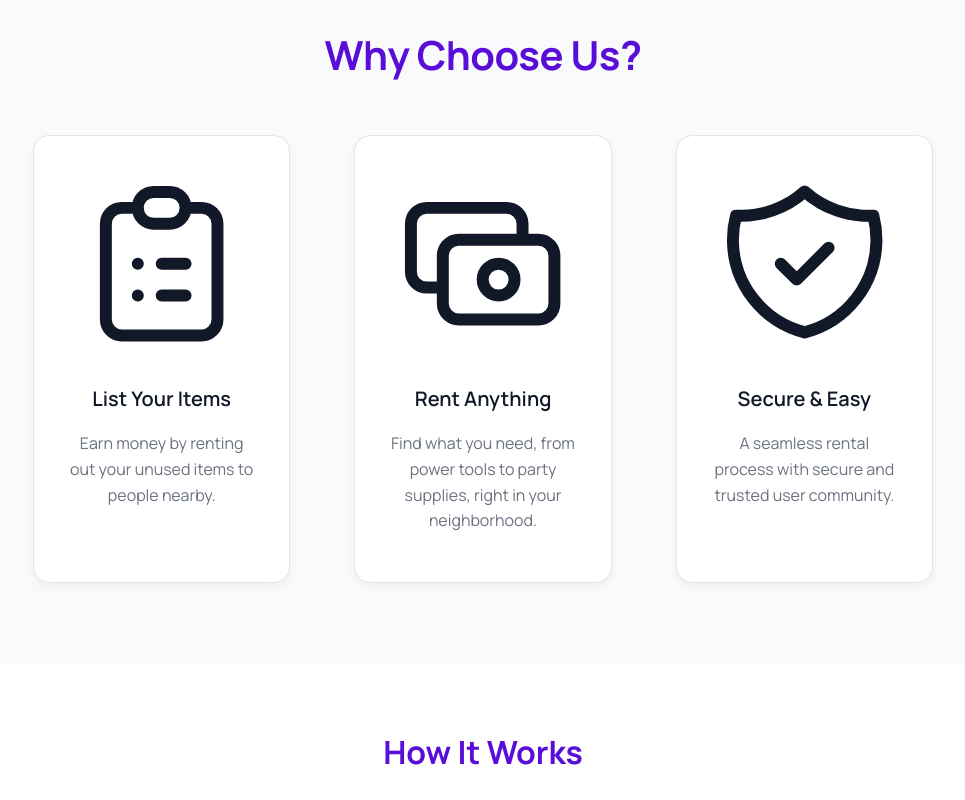
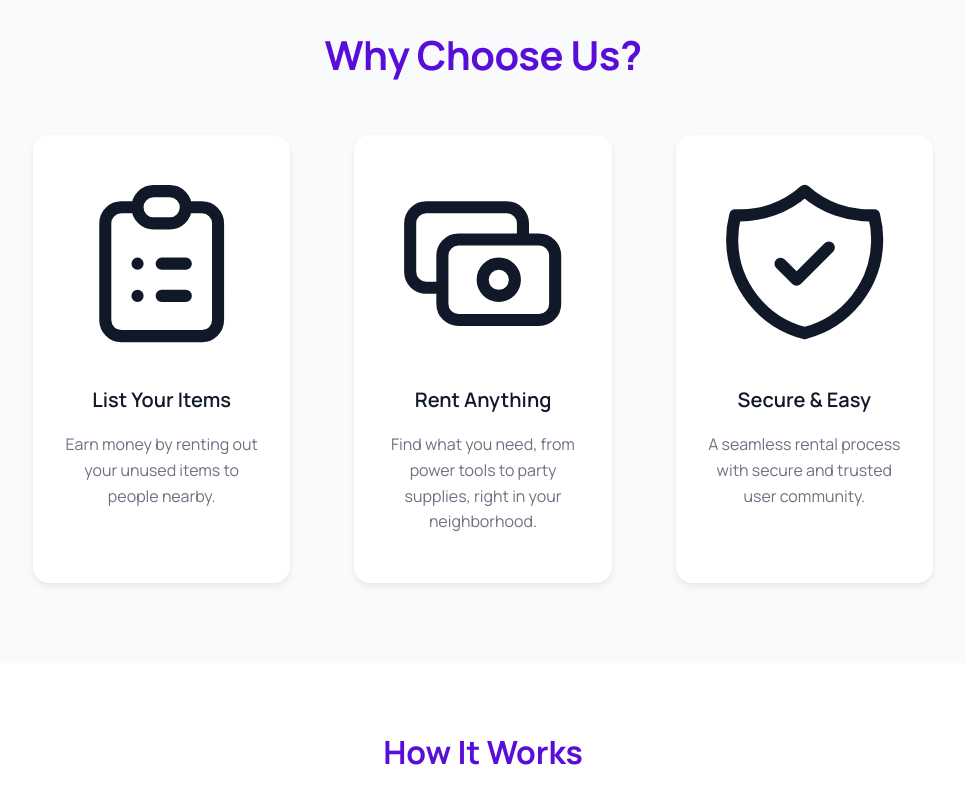
Before and after one commit to swathi-v-4002/RentEase, a React (Vite) app in the folder client/: page / in a window 1280 px wide. Shown: the part 520-1320 px from the top of the page, without its empty margins (157-1122 px from the left). Built offline with nearby package versions, Linux system fonts and the light colour scheme.

Commit message:
minor: update LandingPage component to use CSS variables for borders, shadows, and border-radius

```diff
--- a/client/src/pages/LandingPage.jsx
+++ b/client/src/pages/LandingPage.jsx
@@ -36,17 +36,17 @@ function LandingPage() {
             <section style={{padding: '5rem 0', background: 'var(--background-color)'}}>
                 <h2 style={{textAlign: 'center', fontSize: '2.5rem', fontWeight: 700, marginBottom: '3rem', color: 'var(--primary-color)', letterSpacing: '-0.5px',}}>Why Choose Us?</h2>
                 <div style={{display: 'grid', gridTemplateColumns: 'repeat(auto-fit, minmax(200px, 1fr))', gap: '4rem', maxWidth: '900px', margin: '0 auto', padding: '0 2rem'}}>
-                    <div style={{background: 'var(--surface-color)', border: '1px solid var(--border-color)', borderRadius: '1rem', padding: '2rem', textAlign: 'center', boxShadow: '0 4px 10px rgba(0,0,0,0.05)'}}>
+                    <div style={{background: 'var(--surface-color)', border: 'none', borderRadius: 'var(--radius-lg)', padding: '2rem', textAlign: 'center', boxShadow: 'var(--shadow-md)'}}>
                         <ListIcon />
                         <h3 style={{fontSize: '1.25rem', fontWeight: 600, margin: '1rem 0'}}>List Your Items</h3>
                         <p style={{color: 'var(--subtle-text-color)'}}>Earn money by renting out your unused items to people nearby.</p>
                     </div>
-                    <div style={{background: 'var(--surface-color)', border: '1px solid var(--border-color)', borderRadius: '1rem', padding: '2rem', textAlign: 'center', boxShadow: '0 4px 10px rgba(0,0,0,0.05)'}}>
+                    <div style={{background: 'var(--surface-color)', border: 'none', borderRadius: 'var(--radius-lg)', padding: '2rem', textAlign: 'center', boxShadow: 'var(--shadow-md)'}}>
                         <RentIcon />
                         <h3 style={{fontSize: '1.25rem', fontWeight: 600, margin: '1rem 0'}}>Rent Anything</h3>
                         <p style={{color: 'var(--subtle-text-color)'}}>Find what you need, from power tools to party supplies, right in your neighborhood.</p>
                     </div>
-                    <div style={{background: 'var(--surface-color)', border: '1px solid var(--border-color)', borderRadius: '1rem', padding: '2rem', textAlign: 'center', boxShadow: '0 4px 10px rgba(0,0,0,0.05)'}}>
+                    <div style={{background: 'var(--surface-color)', border: 'none', borderRadius: 'var(--radius-lg)', padding: '2rem', textAlign: 'center', boxShadow: 'var(--shadow-md)'}}>
                         <SecureIcon />
                         <h3 style={{fontSize: '1.25rem', fontWeight: 600, margin: '1rem 0'}}>Secure & Easy</h3>
                         <p style={{color: 'var(--subtle-text-color)'}}>A seamless rental process with secure and trusted user community.</p>
@@ -58,19 +58,19 @@ function LandingPage() {
             <section style={{padding: '4rem 0', background: 'var(--surface-color)'}}>
                 <h2 style={{textAlign: 'center', fontSize: '2rem', fontWeight: 700, marginBottom: '2.5rem', color: 'var(--primary-color)'}}>How It Works</h2>
                 <div style={{display: 'flex', justifyContent: 'center', alignItems: 'center', gap: '2rem', maxWidth: '900px', margin: '0 auto'}}>
-                    <div style={{flex: '1 1 220px', background: 'var(--background-color)', borderRadius: '1rem', padding: '2rem', textAlign: 'center', boxShadow: '0 2px 8px rgba(0,0,0,0.04)'}}>
+                    <div style={{flex: '1 1 220px', background: 'var(--background-color)', borderRadius: 'var(--radius-lg)', padding: '2rem', textAlign: 'center', boxShadow: 'var(--shadow-sm)'}}>
                         <div style={{fontSize: '2rem', fontWeight: 700, color: 'var(--primary-color)', marginBottom: '0.5rem'}}>1</div>
                         <h3 style={{fontSize: '1.1rem', fontWeight: 600}}>Create an Account</h3>
                         <p style={{color: 'var(--subtle-text-color)'}}>Sign up in minutes and get ready to start renting or listing.</p>
                     </div>
                     <div style={{fontSize: '2rem', color: 'var(--primary-color)', fontWeight: 700}}>&rarr;</div>
-                    <div style={{flex: '1 1 220px', background: 'var(--background-color)', borderRadius: '1rem', padding: '2rem', textAlign: 'center', boxShadow: '0 2px 8px rgba(0,0,0,0.04)'}}>
+                    <div style={{flex: '1 1 220px', background: 'var(--background-color)', borderRadius: 'var(--radius-lg)', padding: '2rem', textAlign: 'center', boxShadow: 'var(--shadow-sm)'}}>
                         <div style={{fontSize: '2rem', fontWeight: 700, color: 'var(--primary-color)', marginBottom: '0.5rem'}}>2</div>
                         <h3 style={{fontSize: '1.1rem', fontWeight: 600}}>Browse or List</h3>
                         <p style={{color: 'var(--subtle-text-color)'}}>Search for items you need or list your own items for others to rent.</p>
                     </div>
                     <div style={{fontSize: '2rem', color: 'var(--primary-color)', fontWeight: 700}}>&rarr;</div>
-                    <div style={{flex: '1 1 220px', background: 'var(--background-color)', borderRadius: '1rem', padding: '2rem', textAlign: 'center', boxShadow: '0 2px 8px rgba(0,0,0,0.04)'}}>
+                    <div style={{flex: '1 1 220px', background: 'var(--background-color)', borderRadius: 'var(--radius-lg)', padding: '2rem', textAlign: 'center', boxShadow: 'var(--shadow-sm)'}}>
                         <div style={{fontSize: '2rem', fontWeight: 700, color: 'var(--primary-color)', marginBottom: '0.5rem'}}>3</div>
                         <h3 style={{fontSize: '1.1rem', fontWeight: 600}}>Connect & Transact</h3>
                         <p style={{color: 'var(--subtle-text-color)'}}>Arrange rental details through our platform.</p>
```
